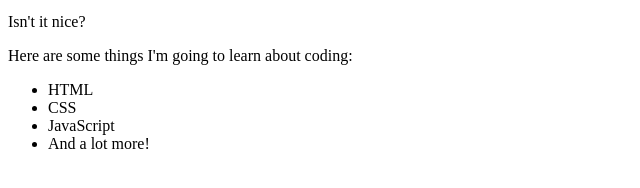
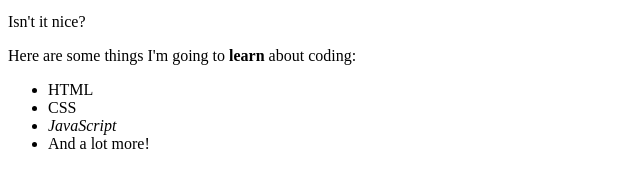
Before and after one commit to jessgschueler/my-first-webpage, a plain HTML site: page my-first-webpage.html in a window 1280 px wide. Shown: the part 174-362 px from the top of the page, 0-640 px from the left. Drawn offline with Linux system fonts and the light colour scheme.

Commit message:
add img and <strong>, <em> tags

```diff
--- a/my-first-webpage.html
+++ b/my-first-webpage.html
@@ -11,12 +11,11 @@ my-first-webpage.html
 
 <p>This is my first web page!</p>
 <p>Isn't it nice?</p>
-
-<p>Here are some things I'm going to learn about coding:</p>
+<p>Here are some things I'm going to <strong>learn</strong> about coding:</p>
 <ul>
   <li>HTML</li>
   <li>CSS</li>
-  <li>JavaScript</li>
+  <li><em>JavaScript</em></li>
   <li>And a lot more!</li>
 </ul>
 </body>
```
